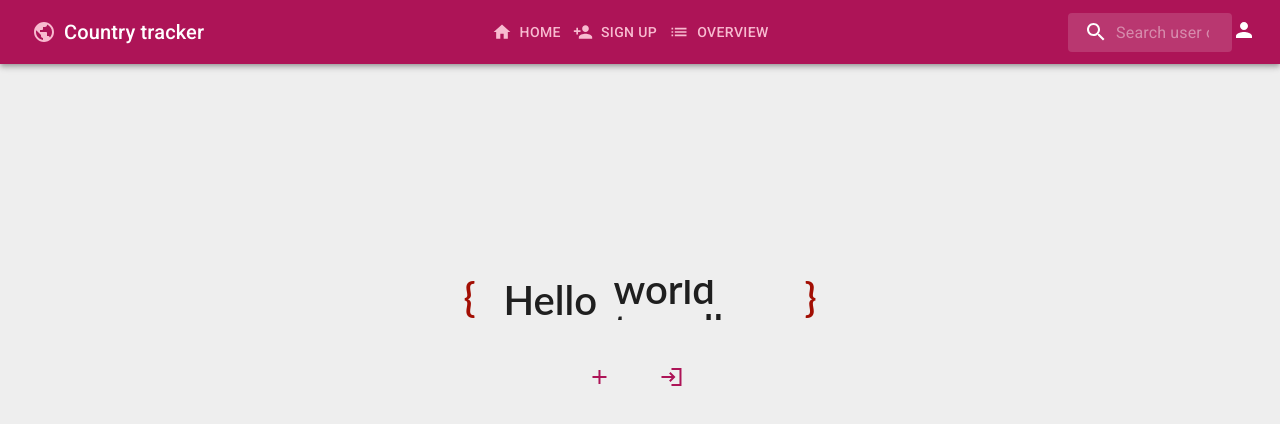
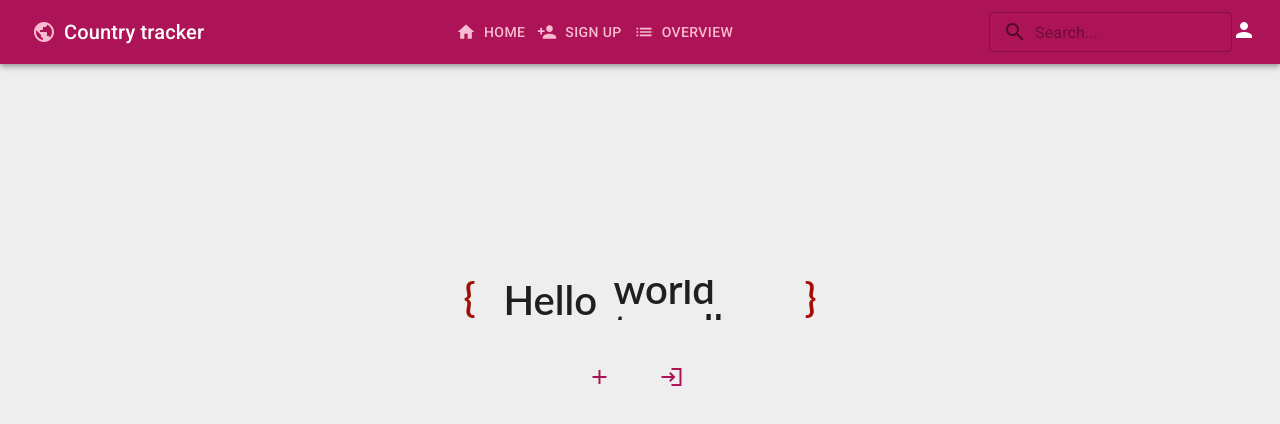
Before and after one commit to neuefische/muc-22-2-team-pause, a React (Create React App) app in the folder frontend/: page / in a window 1280 px wide. Shown: the top 424 px of the page. Built offline with nearby package versions, Linux system fonts and the light colour scheme; no server answers.

Commit message:
change style

```diff
--- a/frontend/src/component/NavBar.tsx
+++ b/frontend/src/component/NavBar.tsx
@@ -1,4 +1,17 @@
-import {alpha, AppBar, Box, Button, IconButton, InputBase, styled, Toolbar, Tooltip, Typography} from "@mui/material";
+import {
+    alpha,
+    AppBar,
+    Box,
+    Button,
+    IconButton,
+    InputAdornment,
+    InputBase,
+    styled,
+    TextField,
+    Toolbar,
+    Tooltip,
+    Typography
+} from "@mui/material";
 import React, {ChangeEvent, useState} from "react";
 import {useNavigate} from "react-router-dom";
 import {Home, List, Person, PersonAdd, Public} from "@mui/icons-material";
@@ -25,7 +38,7 @@ export default function NavBar(props:NavBarProps) {
             icon:<List/>
         }];
 
-    const Search = styled('div')(({ theme }) => ({
+    const TextFieldSearch = styled(TextField)(({ theme }) => ({
         position: 'relative',
         borderRadius: theme.shape.borderRadius,
         backgroundColor: alpha(theme.palette.common.white, 0.15),
@@ -50,7 +63,7 @@ export default function NavBar(props:NavBarProps) {
         justifyContent: 'center',
     }));
 
-    const StyledInputBase = styled(InputBase)(({ theme }) => ({
+    const TextFieldStyle = styled(TextField)(({ theme }) => ({
         color: 'inherit',
         '& .MuiInputBase-input': {
             padding: theme.spacing(1, 1, 1, 0),
@@ -99,18 +112,22 @@ export default function NavBar(props:NavBarProps) {
                     ))}
                 </Box>
 
-                <Search>
-                    <SearchIconWrapper>
-                        <SearchIcon />
-                    </SearchIconWrapper>
-                    <StyledInputBase
+                    <TextField
+                        color="secondary"
+                        size="small"
                         type={"search"}
                         value={searchQuery}
-                        placeholder={"Search user or countries.."}
-                        inputProps={{ 'aria-label': 'search' }}
+                        placeholder={"Search..."}
+                        InputProps={{
+                            startAdornment: (
+                                <InputAdornment position="start">
+                                        <SearchIcon />
+                                </InputAdornment>
+                            ),
+                        }}
                         onChange={handleSearchText}
                     />
-                </Search>
+
 
                 <Box flexGrow={0}>
                     <Tooltip title={props.username}>
```
